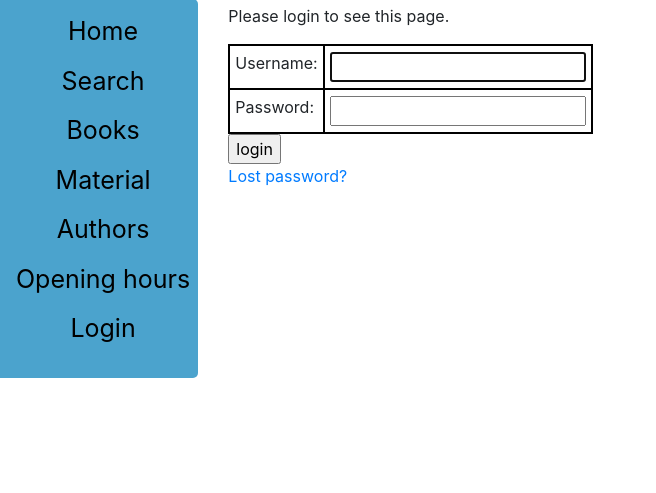
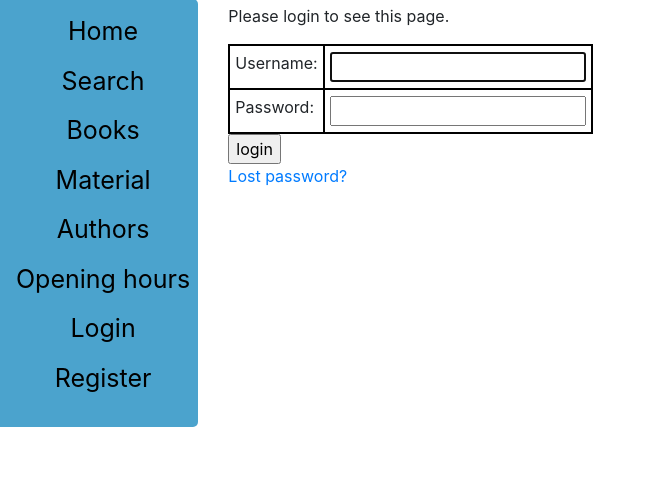
Before and after one commit to moan0s/ILMO2, a Django app: page /accounts/login/?next=/library/author/1/delete/ in a window 1280 px wide. Shown: the part 165-658 px from the top of the page, without its empty margins (0-656 px from the left). Run offline with Django 3.2, Linux system fonts and the light colour scheme; parts of the project's set-up code (start-up, migrations or seed data) failed here and were passed over.

Commit message:
Add registration to nav bar

```diff
--- a/src/library/templates/library/nav_sidebar.html
+++ b/src/library/templates/library/nav_sidebar.html
@@ -18,8 +18,8 @@
                 <li><a href="{% url 'logout' %}?next={{ request.path }}"><i class="fas fa-sign-out-alt"></i> {% translate "Logout" %}</a>
                 </li>
             {% else %}
-                <li><a href="{% url 'login' %}?next={{ request.path }}"><i class="fas fa-sign-in-alt"></i> {% translate "Login" %}</a>
-                </li>
+                <li><a href="{% url 'login' %}?next={{ request.path }}"><i class="fas fa-sign-in-alt"></i> {% translate "Login" %}</a></li>
+                <li><a href="{% url 'django_registration_register' %}?next={{ request.path }}"><i class="fas"></i> {% translate "Register" %}</a></li>
             {% endif %}
             {% if user.is_staff %}
                 <a href="{% url 'admin:index' %}">{% translate "Admin" %}</a>
```
